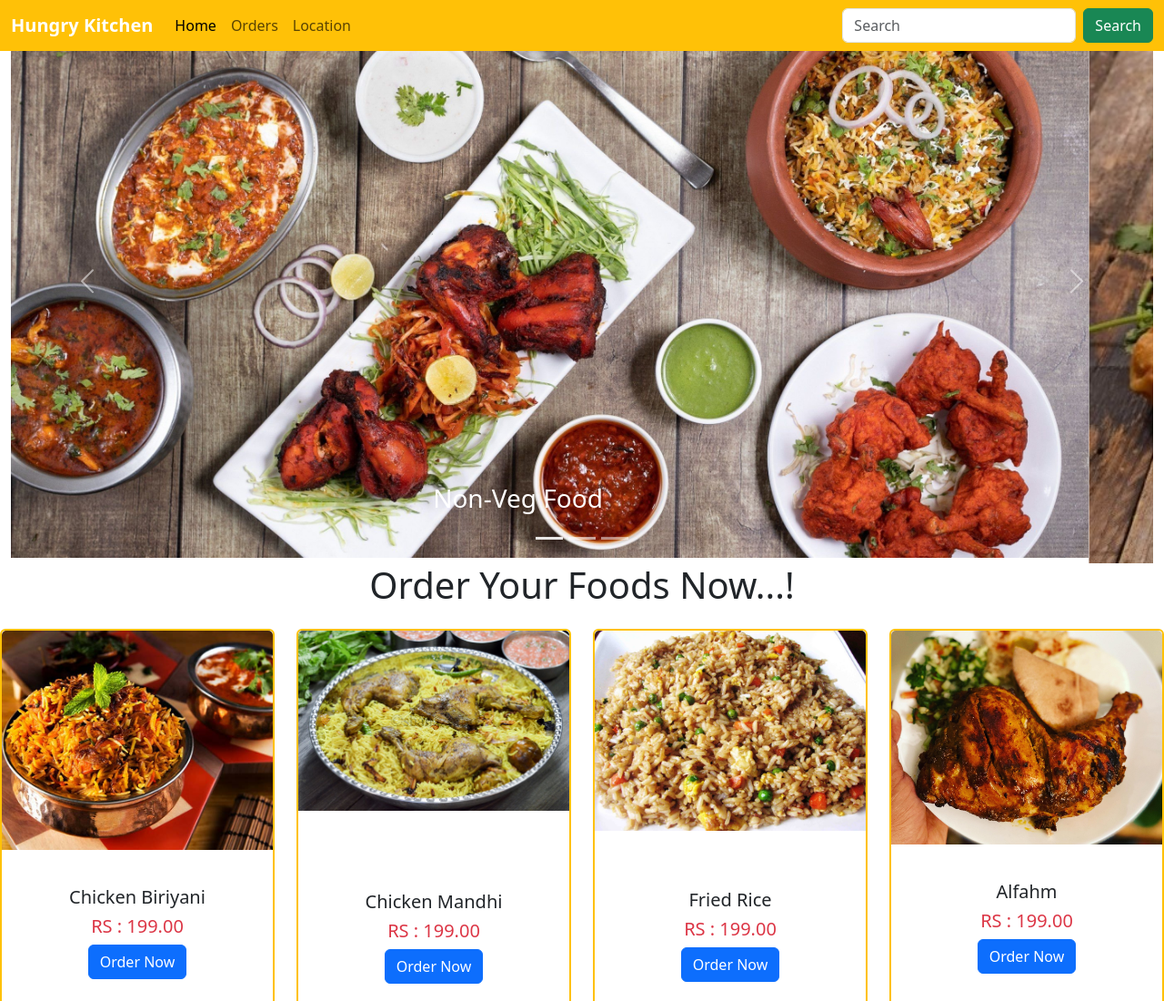
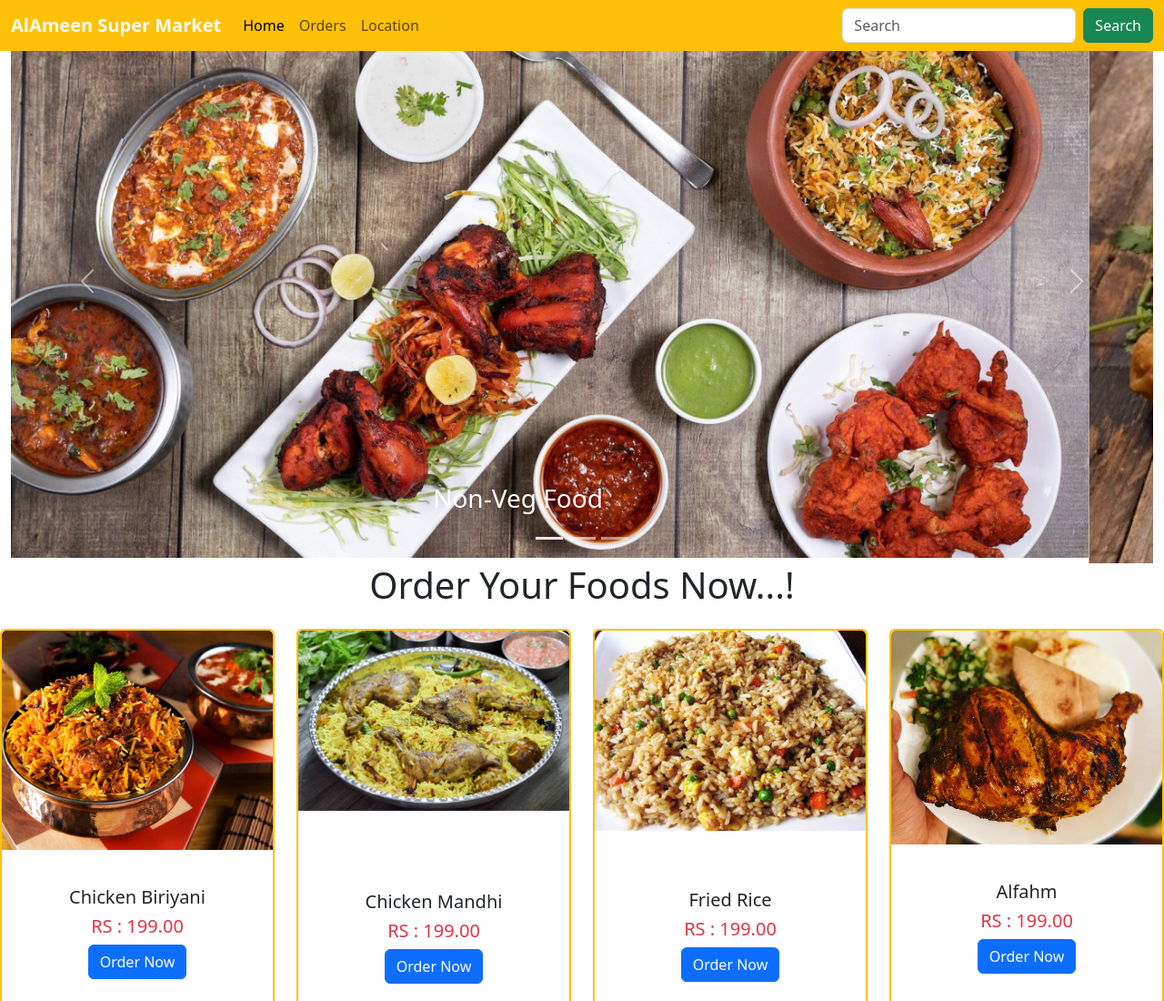
Before and after one commit to hashim-6160/responsive-website, a plain HTML site: page index.html in a window 1280 px wide. Shown: the top 1100 px of the page at 91% size. Drawn offline with nearby package versions, Linux system fonts and the light colour scheme.

Commit message:
Update index.html

```diff
--- a/index.html
+++ b/index.html
@@ -13,7 +13,7 @@
     <!--nav bar-->
     <nav class="navbar navbar-expand-lg navbar-light bg-warning fixed-top">
         <div class="container-fluid">
-            <a class="navbar-brand text-white fw-bold" href="#">Hungry Kitchen</a>
+            <a class="navbar-brand text-white fw-bold" href="#">AlAmeen Super Market</a>
             <button class="navbar-toggler" type="button" data-bs-toggle="collapse"
                 data-bs-target="#navbarSupportedContent" aria-controls="navbarSupportedContent" aria-expanded="false"
                 aria-label="Toggle navigation">
```
